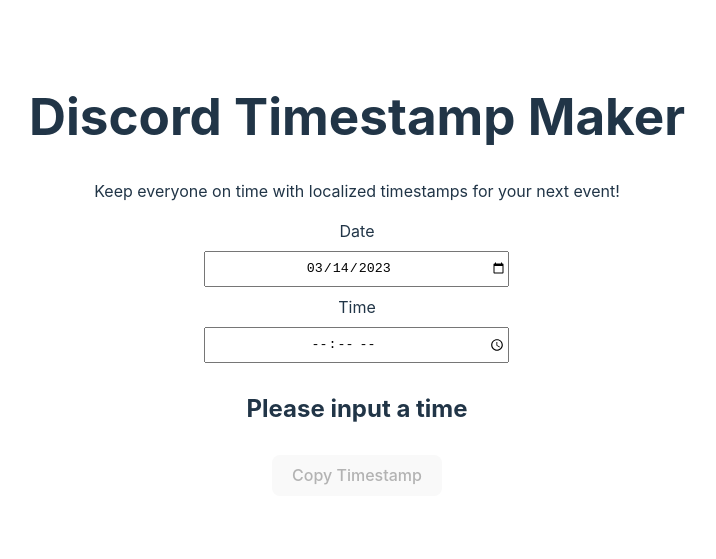
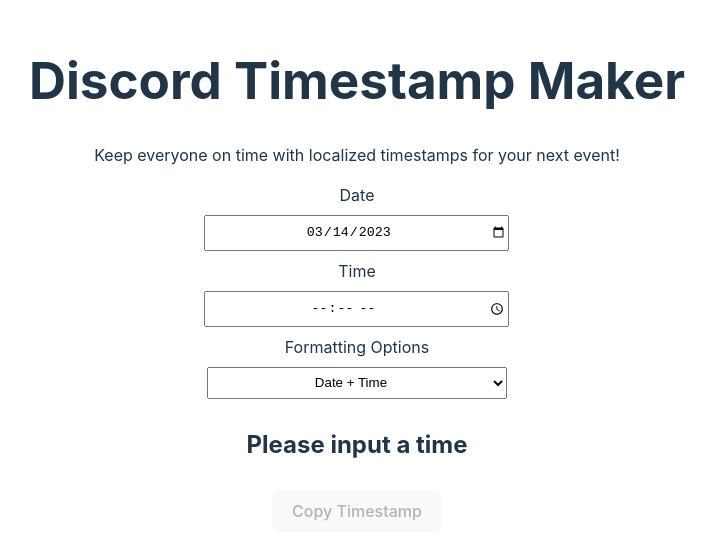
Before and after one commit to jskomal/Discord_Time_Convertor, a React (Vite) app: page / in a window 1280 px wide. Shown: the part 125-684 px from the top of the page, without its empty margins (283-999 px from the left). Built offline with nearby package versions, Linux system fonts and the light colour scheme.

Commit message:
Add formatting options

```diff
--- a/src/App.tsx
+++ b/src/App.tsx
@@ -1,4 +1,4 @@
-import { useState, useEffect } from 'react'
+import { useState, useEffect, useRef } from 'react'
 import dayjs from 'dayjs'
 import './App.css'
 
@@ -6,16 +6,21 @@
 	const [date, setDate] = useState(dayjs().format('YYYY-MM-DD'))
 	const [time, setTime] = useState('')
 	const [copyText, setCopyText] = useState('')
+	const [formattingText, setFormattingText] = useState('f')
 
 	useEffect(() => {
-		handleParse(date, time)
-	}, [date, time])
+		handleParse(date, time, formattingText)
+	}, [date, time, formattingText])
 
-	const handleParse = (inputDate: string, inputTime: string) => {
+	const handleParse = (
+		inputDate: string,
+		inputTime: string,
+		format: string
+	) => {
 		if (!inputTime) return
 		const [hour, minute] = inputTime.split(':')
 		const now = dayjs(inputDate).hour(parseInt(hour)).minute(parseInt(minute))
-		setCopyText(`<t:${now.unix()}>`)
+		setCopyText(`<t:${now.unix()}:${format}>`)
 	}
 
 	const handleCopy = (text: string) => {
@@ -44,6 +49,15 @@
 					value={time}
 					onChange={(e) => setTime(e.target.value)}
 				/>
+				<label htmlFor='formatting'>Formatting Options</label>
+				<select
+					name='formatting'
+					onChange={(e) => setFormattingText(e.target.value)}>
+					<option value='f'>Date + Time</option>
+					<option value='D'>Date only</option>
+					<option value='t'>Time only</option>
+					<option value='R'>Relative Time</option>
+				</select>
 				{copyText ? <h2>{copyText}</h2> : <h2>Please input a time</h2>}
 				<button onClick={() => handleCopy(copyText)} disabled={!copyText}>
 					Copy Timestamp
```
